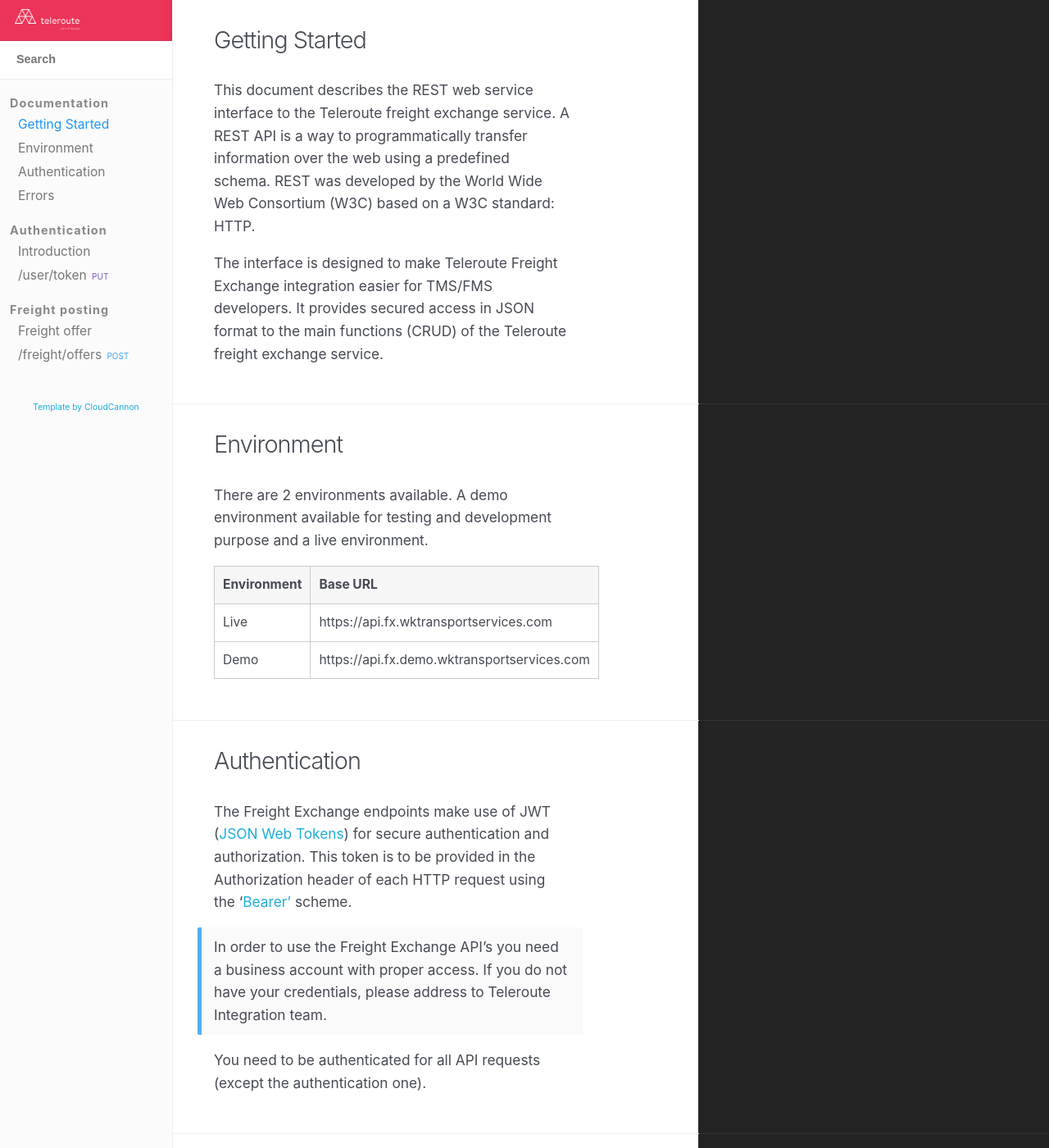
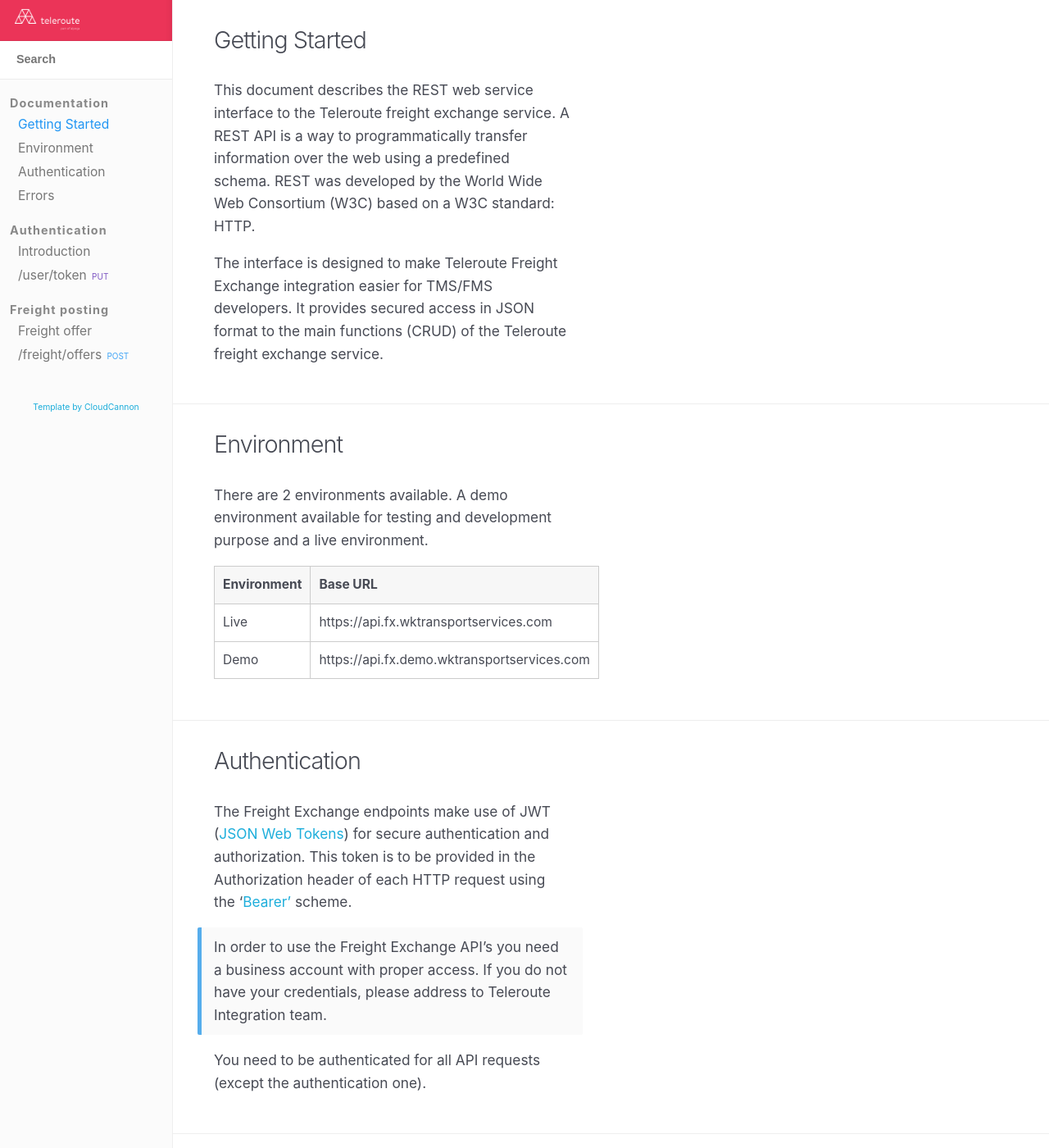
Before and after one commit to pierreyb/telerouteAPI, a Jekyll site: the page built from index.html, in a window 1280 px wide and 1400 px high. Shown: the whole window at 82% size. Built offline with Jekyll 4.4.1, drawn with Linux system fonts in a browser that asks for light colours; nearby versions of some CDN libraries.

Commit message:
Updated '_sass/_main.scss' via CloudCannon

```diff
--- a/_sass/_main.scss
+++ b/_sass/_main.scss
@@ -295,18 +295,18 @@
 .doc-content {
 	border: 0;
 	border-bottom: 1px solid transparent;
-	border-image: linear-gradient(to right,	#eee 0%,#eee 60%,#333333 60%);
-	-moz-border-image: -moz-linear-gradient(left,	#eee 0%, #eee 60%, #333333 60%);
-	-webkit-border-image: -webkit-linear-gradient(left,	#eee 0%,#eee 60%,#333333 60%);
+	border-image: linear-gradient(to right,	#eee 0%,#eee 100%,#333333 100%);
+	-moz-border-image: -moz-linear-gradient(left,	#eee 0%, #eee 100%, #333333 100%);
+	-webkit-border-image: -webkit-linear-gradient(left,	#eee 0%,#eee 100%,#333333 100%);
 	border-image-slice: 1;
 	padding: 30px 0;
 	background: #ffffff; /* Old browsers */
-	background: -moz-linear-gradient(left,	#ffffff 0%, #ffffff 60%, #232323 60%); /* FF3.6+ */
-	background: -webkit-gradient(linear, left top, right top, color-stop(0%,#ffffff), color-stop(60%,#ffffff), color-stop(60%,#232323)); /* Chrome,Safari4+ */
-	background: -webkit-linear-gradient(left,	#ffffff 0%,#ffffff 60%,#232323 60%); /* Chrome10+,Safari5.1+ */
-	background: -o-linear-gradient(left,	#ffffff 0%,#ffffff 60%,#232323 60%); /* Opera 11.10+ */
-	background: -ms-linear-gradient(left,	#ffffff 0%,#ffffff 60%,#232323 60%); /* IE10+ */
-	background: linear-gradient(to right,	#ffffff 0%,#ffffff 60%,#232323 60%); /* W3C */
+	background: -moz-linear-gradient(left,	#ffffff 0%, #ffffff 100%, #232323 100%); /* FF3.6+ */
+	background: -webkit-gradient(linear, left top, right top, color-stop(0%,#ffffff), color-stop(100%,#ffffff), color-stop(100%,#232323)); /* Chrome,Safari4+ */
+	background: -webkit-linear-gradient(left,	#ffffff 0%,#ffffff 100%,#232323 100%); /* Chrome10+,Safari5.1+ */
+	background: -o-linear-gradient(left,	#ffffff 0%,#ffffff 100%,#232323 100%); /* Opera 11.10+ */
+	background: -ms-linear-gradient(left,	#ffffff 0%,#ffffff 100%,#232323 100%); /* IE10+ */
+	background: linear-gradient(to right,	#ffffff 0%,#ffffff 100%,#232323 100%); /* W3C */
 	filter: progid:DXImageTransform.Microsoft.gradient( startColorstr='#ffffff', endColorstr='#232323',GradientType=1 ); /* IE6-9 */
 }
 
@@ -351,7 +351,7 @@
 	}
 
 	pre {
-		/* background: black; */
+		background: black;
 		padding: 10px;
 		border-radius: 5px;
 	}
```
